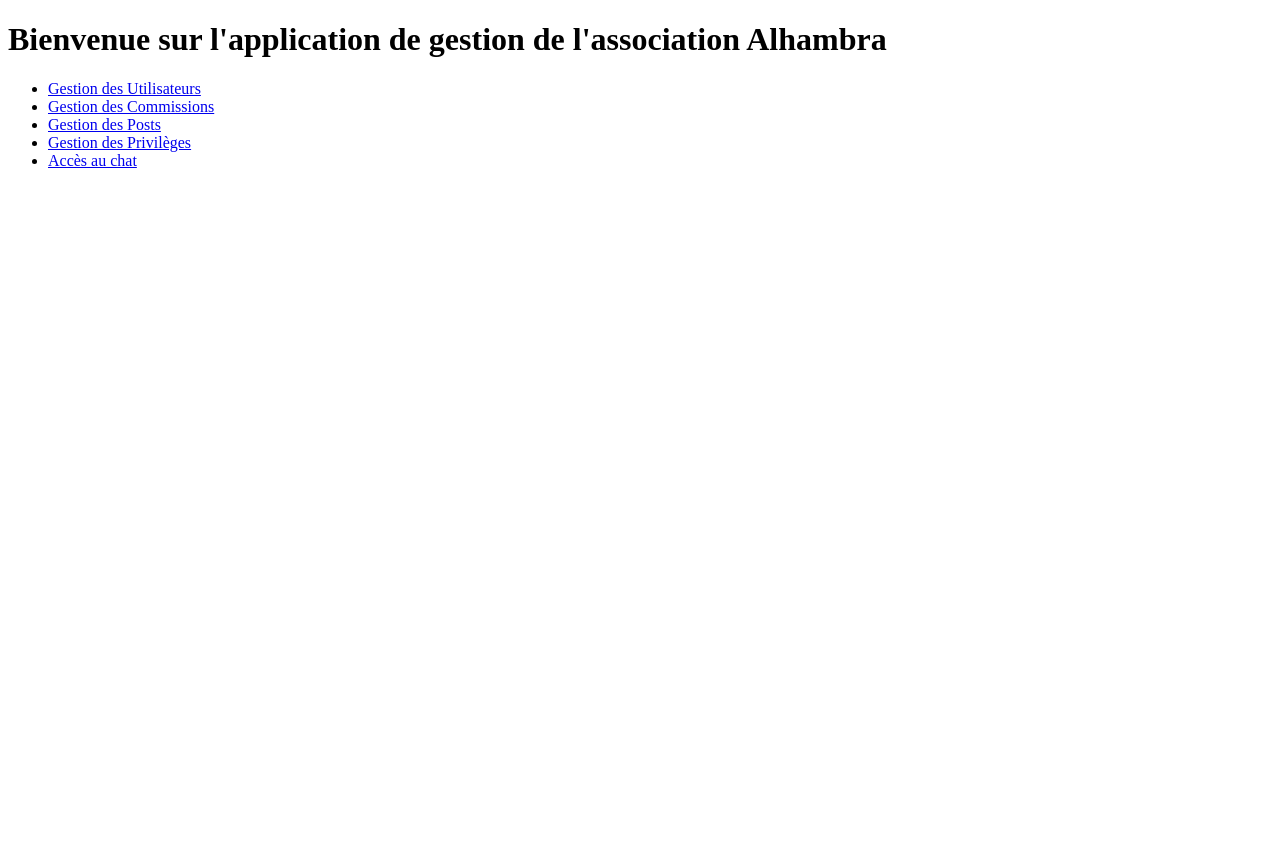
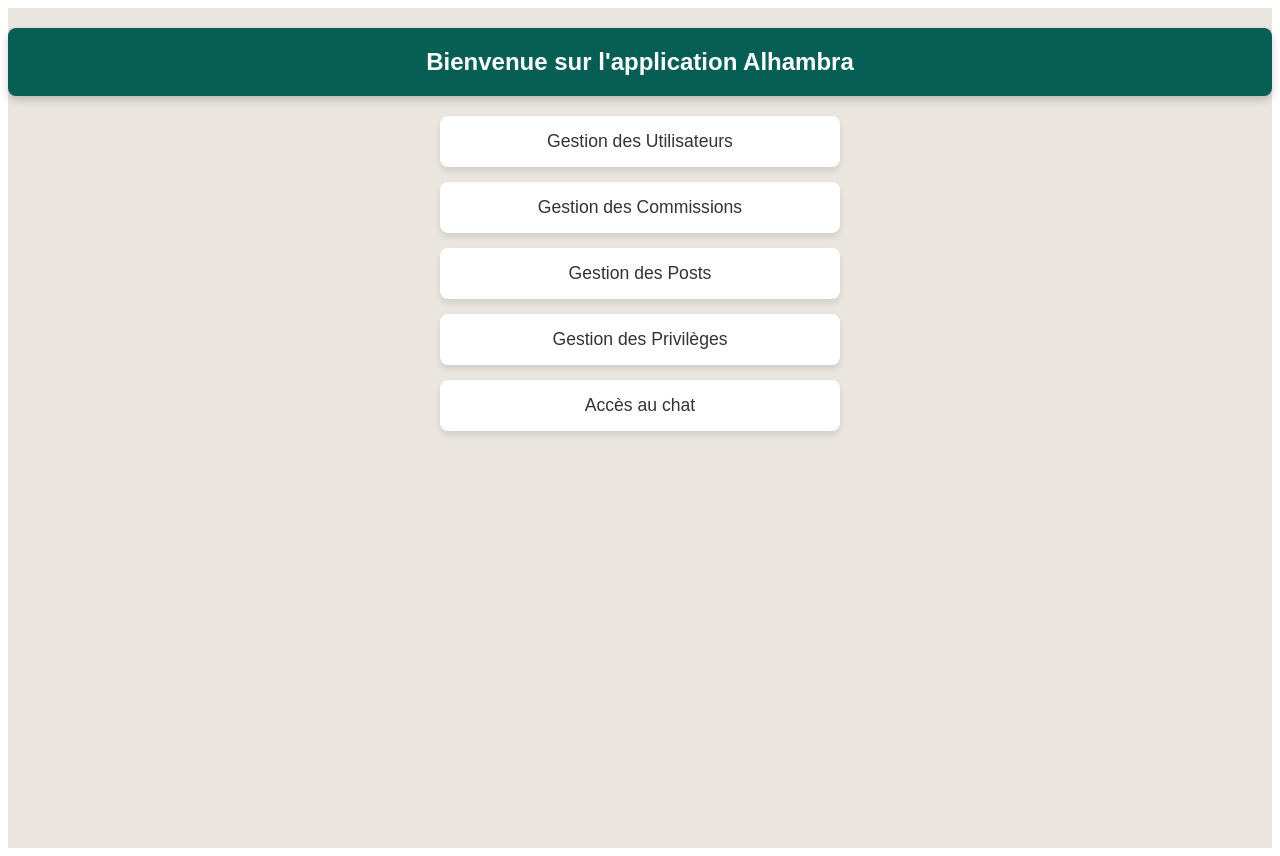
Before and after one commit to JuleSpace/alhambra, a Vue app in the folder frontend/: page / in a window 1280 px wide. Before the commit the page ends 800 px from the top, so only its background shows below. Built offline with nearby package versions, Linux system fonts and the light colour scheme.

Commit message:
Page de garde

```diff
--- a/frontend/src/views/home.vue
+++ b/frontend/src/views/home.vue
@@ -1,13 +1,25 @@
 <template>
-  <div>
-    <h1>Bienvenue sur l'application de gestion de l'association Alhambra</h1>
+  <div class="home-container">
+    <header class="header">
+      <h1>Bienvenue sur l'application Alhambra</h1>
+    </header>
 
-    <ul>
-      <li><router-link to="/utilisateur">Gestion des Utilisateurs</router-link></li>
-      <li><router-link to="/commissions">Gestion des Commissions</router-link></li>
-      <li><router-link to="/posts">Gestion des Posts</router-link></li>
-      <li><router-link to="/privilèges">Gestion des Privilèges</router-link></li>
-      <li><router-link to="/chat">Accès au chat</router-link></li>
+    <ul class="menu">
+      <li>
+        <router-link to="/utilisateur" class="menu-link">Gestion des Utilisateurs</router-link>
+      </li>
+      <li>
+        <router-link to="/commissions" class="menu-link">Gestion des Commissions</router-link>
+      </li>
+      <li>
+        <router-link to="/posts" class="menu-link">Gestion des Posts</router-link>
+      </li>
+      <li>
+        <router-link to="/privilèges" class="menu-link">Gestion des Privilèges</router-link>
+      </li>
+      <li>
+        <router-link to="/chat" class="menu-link">Accès au chat</router-link>
+      </li>
     </ul>
   </div>
 </template>
@@ -24,5 +36,64 @@
 </script>
 
 <style scoped>
-/* Ajoutez vos styles ici */
+/* Style général de la page */
+.home-container {
+  display: flex;
+  flex-direction: column;
+  align-items: center;
+  padding: 20px;
+  background-color: #eae6df; /* couleur inspirée de WhatsApp */
+  height: 100vh;
+  font-family: Arial, sans-serif;
+  color: #333;
+}
+
+/* Style pour le header */
+.header {
+  background-color: #075e54; /* couleur verte de WhatsApp */
+  width: 100%;
+  padding: 20px;
+  text-align: center;
+  color: white;
+  border-radius: 8px;
+  box-shadow: 0 4px 8px rgba(0, 0, 0, 0.2);
+  margin-bottom: 20px;
+}
+
+.header h1 {
+  font-size: 1.5em;
+  margin: 0;
+}
+
+/* Style pour le menu */
+.menu {
+  list-style-type: none;
+  padding: 0;
+  margin: 0;
+  width: 100%;
+  max-width: 400px;
+}
+
+.menu li {
+  margin-bottom: 15px;
+}
+
+/* Style pour les liens du menu */
+.menu-link {
+  display: block;
+  text-decoration: none;
+  color: #333;
+  background-color: #ffffff;
+  padding: 15px;
+  text-align: center;
+  border-radius: 8px;
+  font-size: 1.1em;
+  box-shadow: 0 4px 6px rgba(0, 0, 0, 0.1);
+  transition: background-color 0.3s, color 0.3s;
+}
+
+.menu-link:hover {
+  background-color: #dcf8c6; /* couleur verte claire inspirée de WhatsApp */
+  color: #075e54;
+}
 </style>
```
